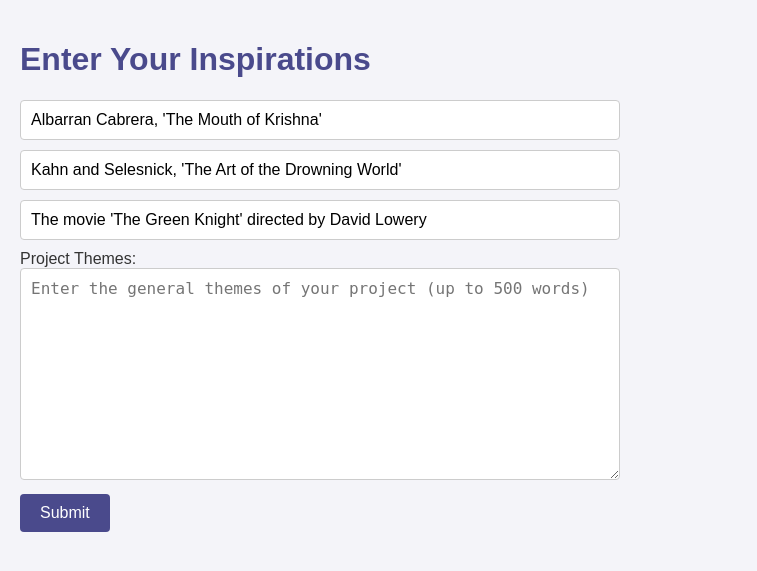
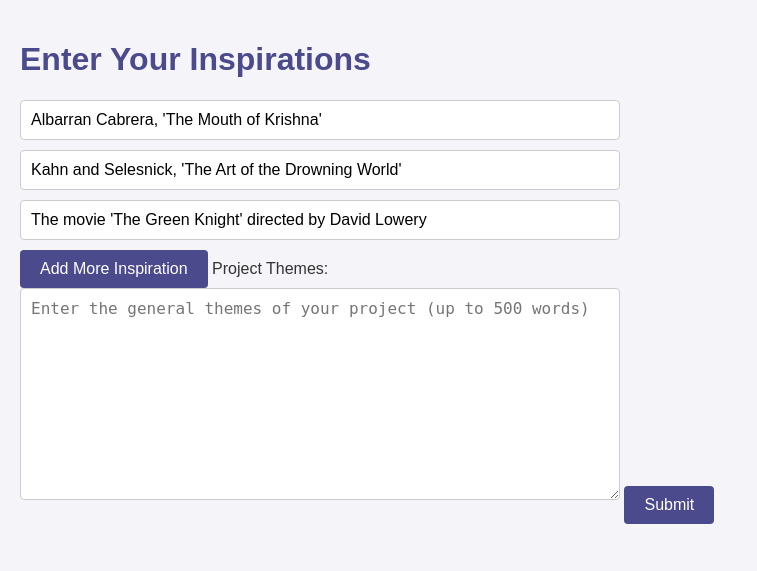
Before and after one commit to Moishe/art-recommendations, a Flask app: page / in a window 1280 px wide. Shown: the top 571 px of the page, without its empty margins (0-757 px from the left). Run offline with Flask 3, Linux system fonts and the light colour scheme.

Commit message:
feat: Add button to dynamically add more inspiration input fields

```diff
--- a/templates/index.html
+++ b/templates/index.html
@@ -82,6 +82,18 @@
             margin: 10px 0;
         }
     </style>
+    <script>
+        function addInspiration() {
+            const inspirationList = document.getElementById('inspiration-list');
+            const newInput = document.createElement('input');
+            newInput.type = 'text';
+            newInput.name = 'inspiration';
+            newInput.placeholder = `Inspiration ${inspirationList.children.length + 1}`;
+            newInput.style.display = 'block';
+            newInput.style.marginBottom = '10px';
+            inspirationList.appendChild(newInput);
+        }
+    </script>
 
 <body>
     <h1>Enter Your Inspirations</h1>
@@ -94,7 +106,7 @@
             <input type="text" name="inspiration" placeholder="Inspiration 3"
                 value="The movie 'The Green Knight' directed by David Lowery"><br>
         </div>
-        <div>
+        <button type="button" onclick="addInspiration()">Add More Inspiration</button>
             <label for="project-themes">Project Themes:</label><br>
             <textarea id="project-themes" name="project-themes" rows="10" cols="50" maxlength="3000"
                 placeholder="Enter the general themes of your project (up to 500 words)">{{ project_themes }}</textarea>
```
